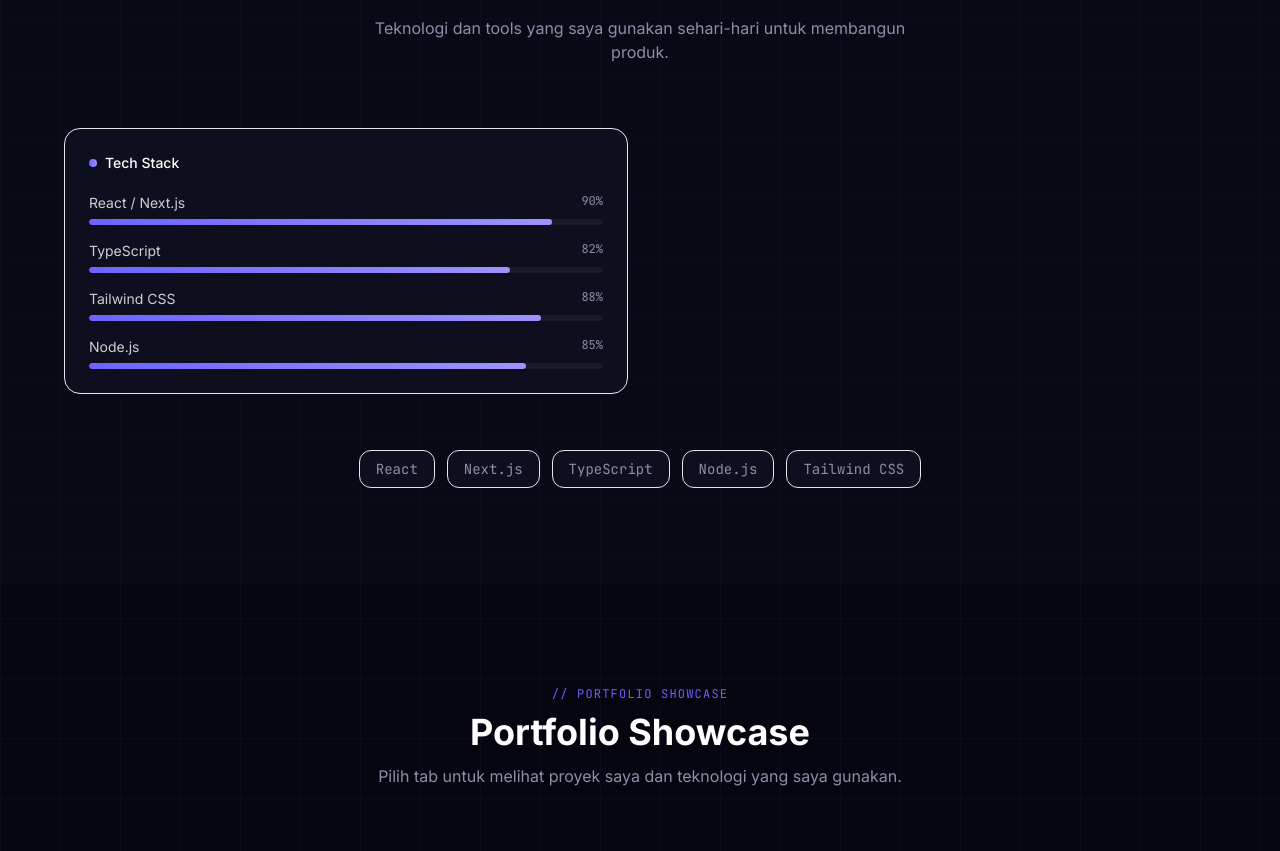
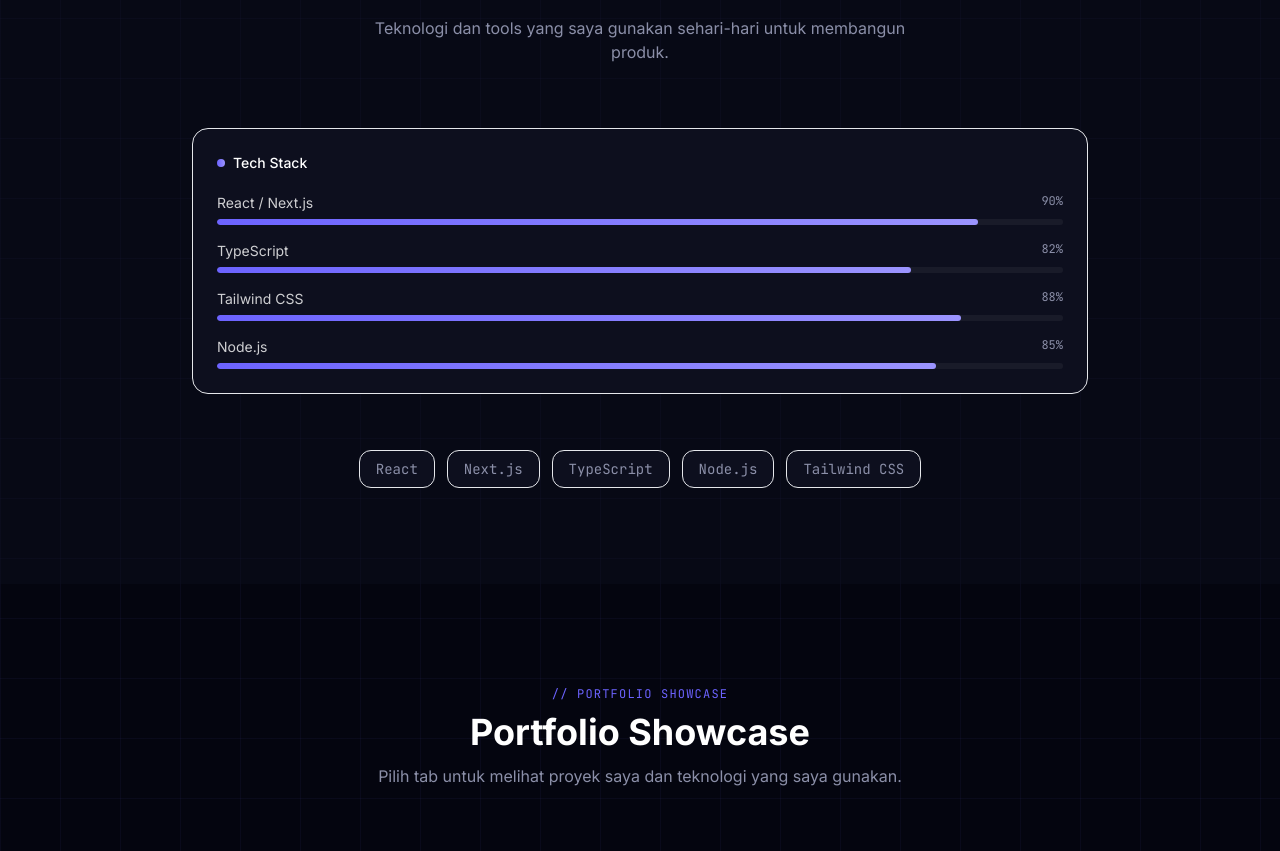
Before and after one commit to RahmanAprian/Portofolio-RahmanAprian, a Next.js app: page / in a window 1280 px wide. Shown: the part 1782-2633 px from the top of the page. Built offline with nearby package versions, Linux system fonts and the light colour scheme.

Commit message:
Perubahan skill ketengah

```diff
--- a/components/Skills.tsx
+++ b/components/Skills.tsx
@@ -55,14 +55,14 @@
           subtitle="Teknologi dan tools yang saya gunakan sehari-hari untuk membangun produk."
         />
 
-        <div ref={ref} className="grid md:grid-cols-2 gap-6 mb-14">
+        <div ref={ref} className="flex justify-center mb-14">
           {skillGroups.map((group, gi) => (
             <motion.div
               key={group.category}
               initial={{ opacity: 0, y: 30 }}
               animate={inView ? { opacity: 1, y: 0 } : {}}
               transition={{ duration: 0.6, delay: gi * 0.15 }}
-              className="bg-surface border border-white/8 rounded-2xl p-6 hover:border-primary/30 transition-colors"
+              className="w-full max-w-4xl bg-surface border border-white/8 rounded-2xl p-6 hover:border-primary/30 transition-colors"
             >
               <div className="flex items-center gap-2 mb-5">
                 <div className={`w-2 h-2 rounded-full bg-gradient-to-r ${group.color}`} />
```
